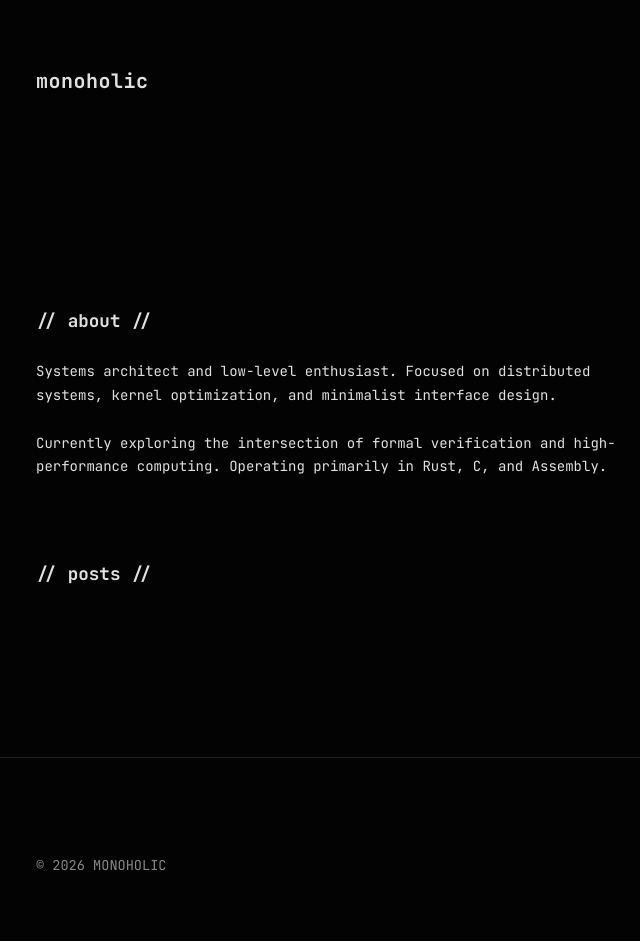
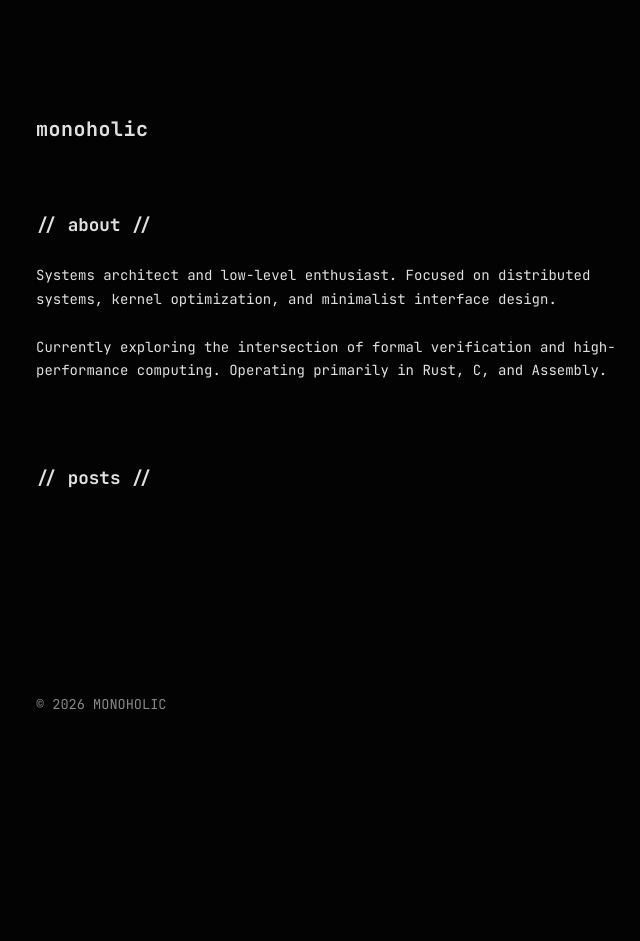
Before and after one commit to stiermid/monoholic, a Jekyll site: the page built from index.html, in a window 1280 px wide. Shown: the whole page, without its empty margins (296-936 px from the left). Built offline with Jekyll 4.4.1, drawn with Linux system fonts in a browser that asks for light colours; after the commit the page ends 900 px from its top, so only the background shows below that.

Commit message:
refactor: minor style improvements

```diff
--- a/_sass/monoholic.scss
+++ b/_sass/monoholic.scss
@@ -24,7 +24,12 @@ body {
   -webkit-font-smoothing: antialiased;
 }
 
-h1, h2, h3, h4, h5, h6 {
+h1,
+h2,
+h3,
+h4,
+h5,
+h6 {
   font-weight: 700;
   margin-top: 0;
 }
@@ -36,6 +41,7 @@ p {
 a {
   color: var(--text-color);
   text-decoration: none;
+
   &:hover {
     text-decoration: underline;
   }
@@ -44,12 +50,13 @@ a {
 .wrapper {
   max-width: 680px;
   margin: 0 auto;
-  padding: 4rem 2rem;
+  padding: 2rem;
 }
 
 // Header
 .site-header {
-  margin-bottom: 5rem;
+  margin-top: 5rem;
+
   .site-title {
     font-size: 1.25rem;
     font-weight: 700;
@@ -67,13 +74,16 @@ a {
 // About Section
 .about-section {
   margin-bottom: 5rem;
+
   .about-content {
     p {
       margin-bottom: 1.5rem;
     }
   }
+
   .about-meta {
     margin-top: 2rem;
+
     p {
       margin-bottom: 0.25rem;
     }
@@ -107,7 +117,6 @@ a {
 .site-footer {
   margin-top: 5rem;
   padding-top: 2rem;
-  border-top: 1px solid var(--border-color);
   font-size: 0.85rem;
   color: var(--meta-color);
 
@@ -128,6 +137,7 @@ a {
     font-size: 1.5rem;
     margin-bottom: 0.5rem;
   }
+
   .post-meta {
     color: var(--meta-color);
     margin-bottom: 2rem;
```
